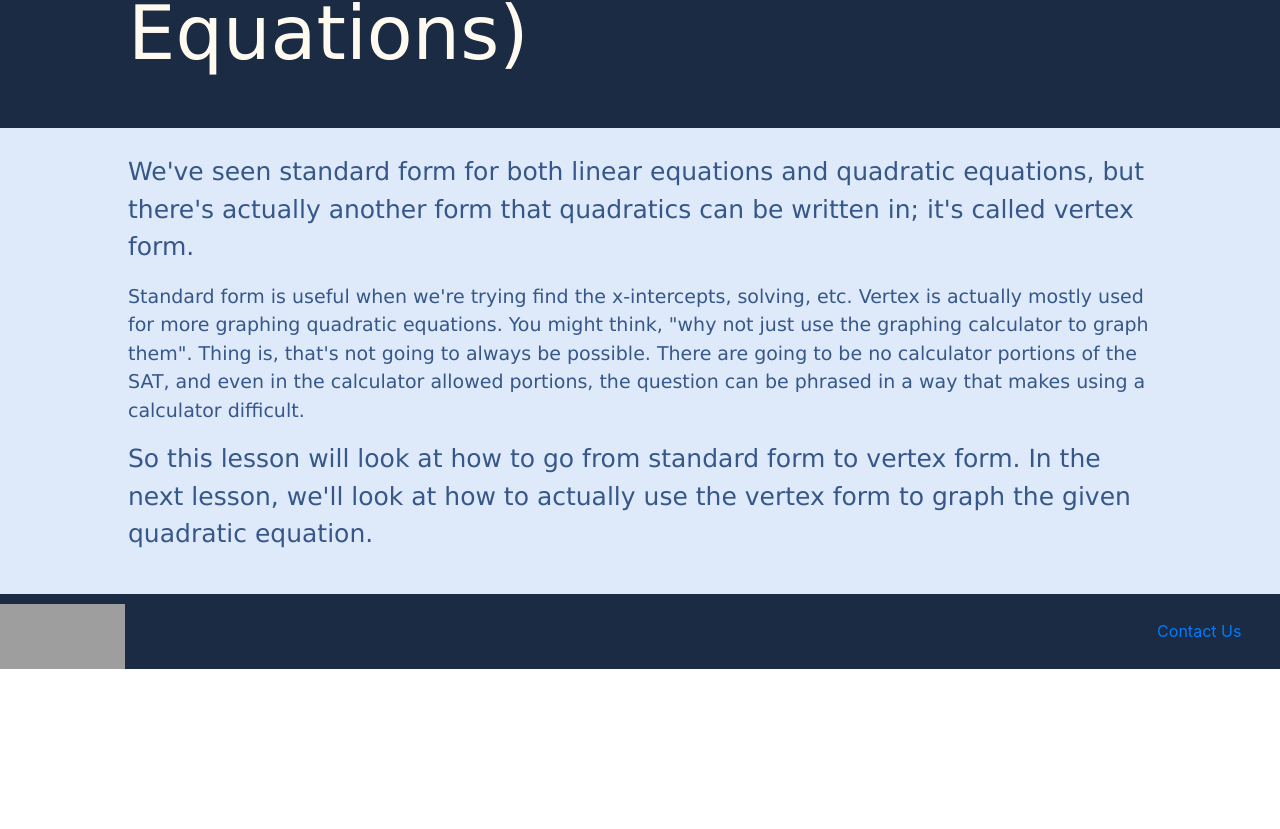
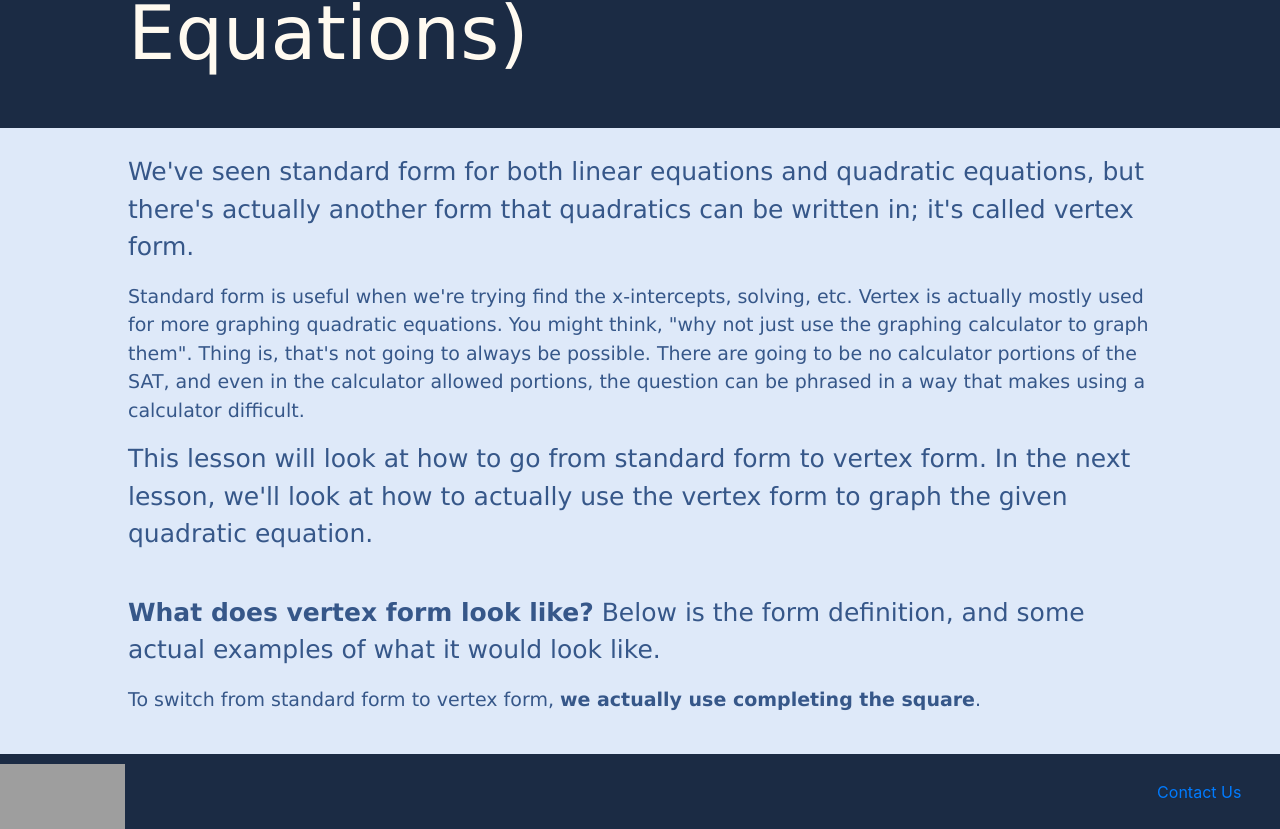
Before and after one commit to YomenT/bluebird-teaching, a React (Create React App) app in the folder reactapp/: page /passport_to_advanced_math/vertex_form in a window 1280 px wide. Shown: the part 292-1121 px from the top of the page. Before the commit the page ends 961 px from the top, so only its background shows below. Built offline with nearby package versions, Linux system fonts and the light colour scheme; grey boxes are pictures that could not be loaded.

Commit message:
Added to VertexForm

```diff
--- a/reactapp/src/components/passport-to-advanced-math/VertexForm.js
+++ b/reactapp/src/components/passport-to-advanced-math/VertexForm.js
@@ -29,8 +29,15 @@ class VertexForm extends React.Component {
                     </p>
 
                     <p className="p-body">
-                        So this lesson will look at how to go from standard form to vertex form.  In the next lesson, we'll look at how to actually use
+                        This lesson will look at how to go from standard form to vertex form.  In the next lesson, we'll look at how to actually use
                         the vertex form to graph the given quadratic equation.
+                    </p>
+
+                    <p className="p-body" style={{ paddingTop: "25px" }}><strong>What does vertex form look like?</strong>  Below is the form definition,
+                    and some actual examples of what it would look like.</p>
+
+                    <p className="p-body-small">
+                        To switch from standard form to vertex form, <strong>we actually use completing the square</strong>.
                     </p>
                 </div>
                 <Footer />
```
